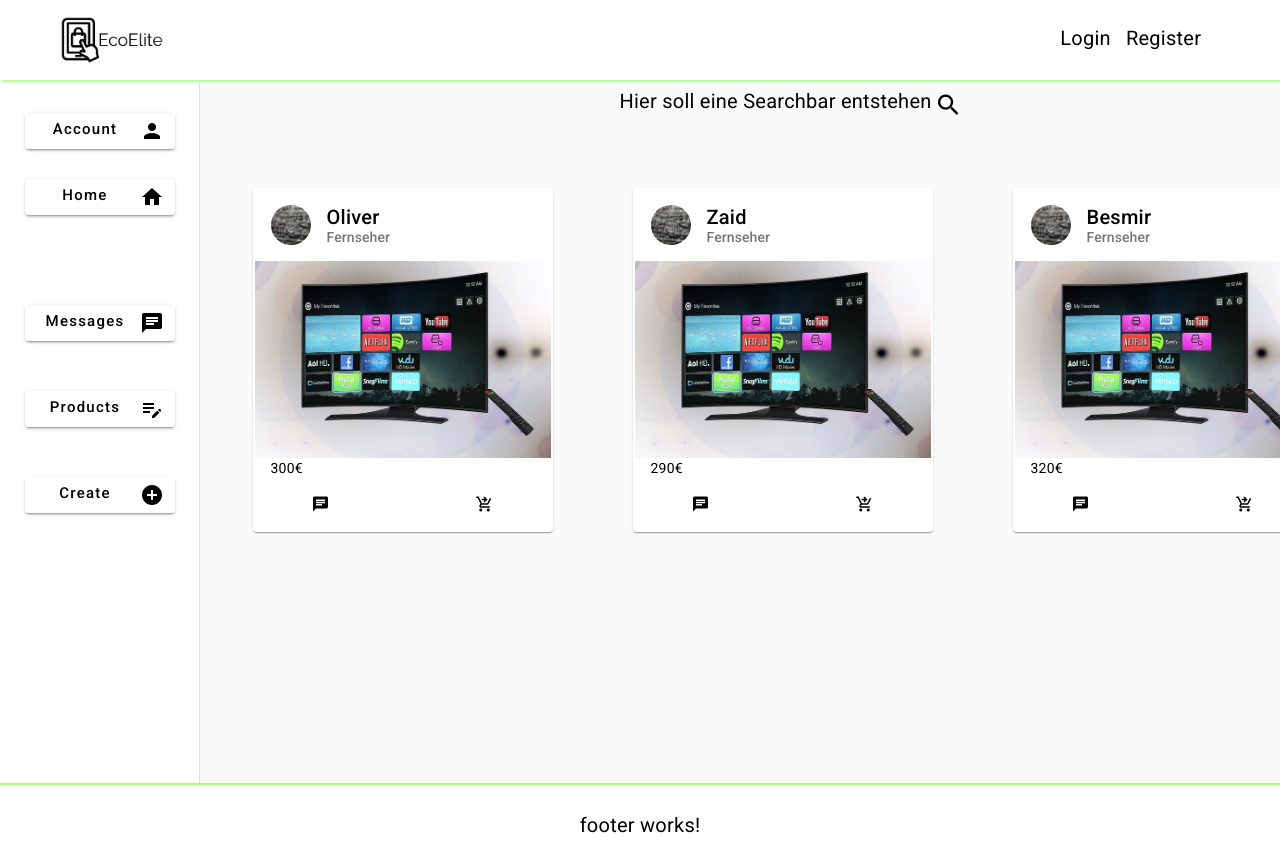
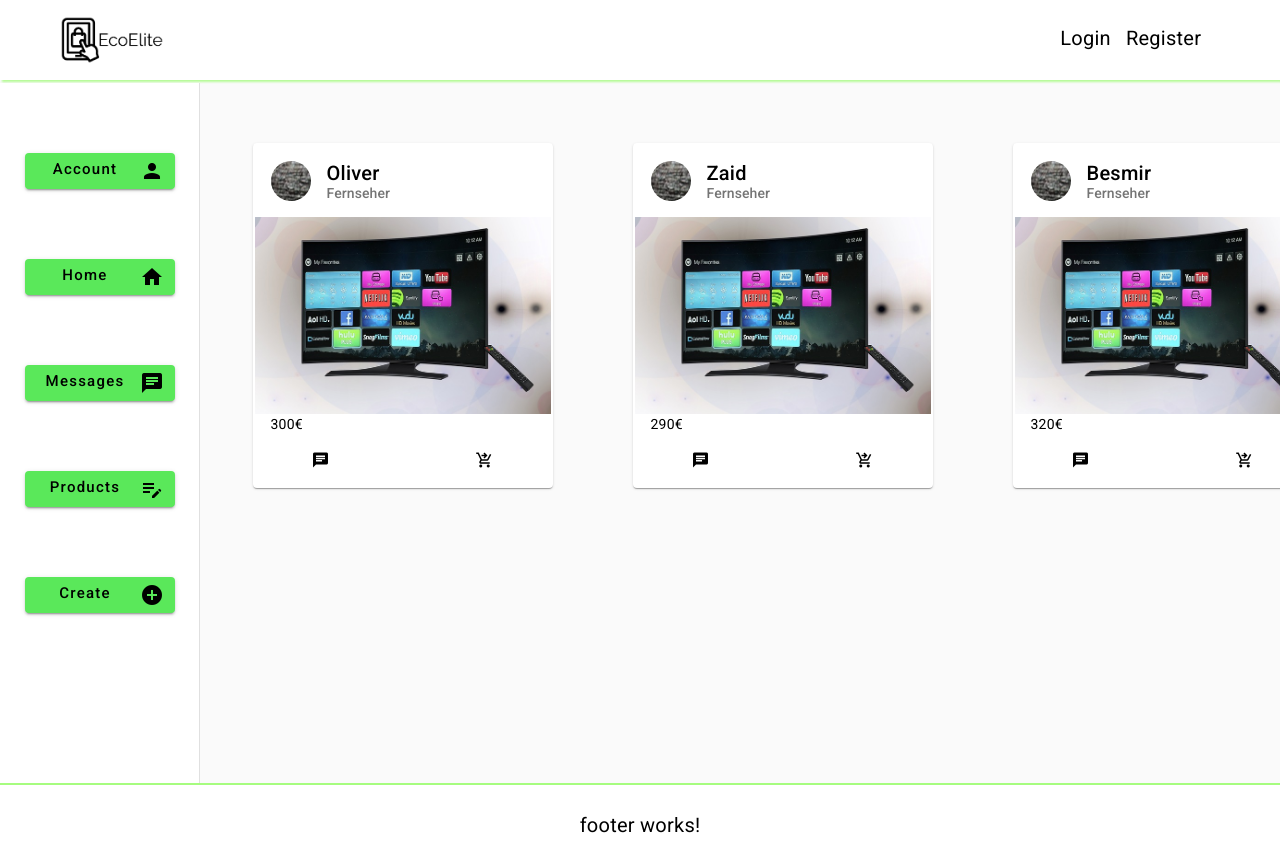
Before and after one commit to ASEMFAX422A/Marktplatz, an Angular app: page / in a window 1280 px wide. Shown: the top 855 px of the page. Built offline with nearby package versions, Linux system fonts and the light colour scheme.

Commit message:
account settings erstellt

```diff
--- a/src/app/accountsettings/accountsettings.component.html
+++ b/src/app/accountsettings/accountsettings.component.html
@@ -1 +1,6 @@
-<p>accountsettings works!</p>
+<div class="container">
+  <div class="headeraccount">
+    <h1>Account Settings</h1>
+    <mat-icon>person</mat-icon>
+  </div>
+</div>
--- a/src/app/accountsettings/accountsettings.component.scss
+++ b/src/app/accountsettings/accountsettings.component.scss
@@ -0,0 +1,23 @@
+.container {
+  width: 600px;
+  margin-top: 20px;
+  background-color: white ;
+  border-radius: 18px;
+  .headeraccount {
+    padding-top: 10px;
+    display: flex; /***icon weiter rechts und größer machen***/
+    text-align: center;
+    justify-items: center;
+    justify-content: center;
+    h1 {
+      font-size: 30px;
+      margin-left: 100px;
+    }
+    mat-icon {
+      height: 42px;
+      font-size: 40px;
+      width: 40px;
+      margin-left: 100px;
+   }
+  }
+}
--- a/src/app/app.component.html
+++ b/src/app/app.component.html
@@ -5,9 +5,6 @@
     <app-accountsettings></app-accountsettings>
   </div>
   <div *ngIf="hompageObserver |async">
-    <div class="searchbar-container">
-      <app-searchbar></app-searchbar>
-    </div>
     <div class="produkte-container">
       <app-produkte *ngFor="let i of [0, 1, 2]" [user]="username[i]" [product]="postProduct[i]" [price]="postPrice[i]"></app-produkte>
     </div>
--- a/src/app/app.component.scss
+++ b/src/app/app.component.scss
@@ -7,12 +7,6 @@
   max-height: 2500px;
   min-width: 400px;
   max-width: 1200px;
-  .searchbar-container {
-    margin-left: 80px;
-    display: flex ;
-    justify-content: center;
-    text-align: center;
-  }
   .produkte-container {   //container von den Produkten
     margin-top: 60px;
     margin-left: 65px;
--- a/src/app/leftsidebar/leftsidebar.component.html
+++ b/src/app/leftsidebar/leftsidebar.component.html
@@ -1,7 +1,7 @@
 <mat-drawer-container class="leftsidebar" autosize>
   <mat-drawer mode="side" opened>
-    <div class="accounthome">
-      <button (click)="setAccountTrue()"  mat-raised-button>  <!-- *ngIF abfrage, geht aber auch nur mit Verbindung zur Datenbank-->
+    <div class="accountbutton">
+      <button class="account" (click)="setAccountTrue()"  mat-raised-button>  <!-- *ngIF abfrage, geht aber auch nur mit Verbindung zur Datenbank-->
         <div class="leftsidebar-container">
           <div class="txtbuttons">
             Account    <!--* Accountname mit verbindung zur Datenbank *-->
@@ -9,7 +9,9 @@
           <mat-icon>person</mat-icon>
         </div>
       </button>
-      <button (click)="setHomepageTrue()"  mat-raised-button>  <!-- *ngIF abfrage, geht aber auch nur mit Verbindung zur Datenbank-->
+    </div>
+    <div class="hompagebutton">
+      <button class="homepage" (click)="setHomepageTrue()"  mat-raised-button>
         <div class="leftsidebar-container">
           <div class="txtbuttons">
             Home
@@ -19,7 +21,7 @@
       </button>
     </div>
     <div class="messages">
-      <button (click)="setMessagesTrue()"  mat-raised-button>
+      <button class="message" (click)="setMessagesTrue()"  mat-raised-button>
         <div class="leftsidebar-container">
           <div class="txtbuttons">
             Messages
@@ -29,7 +31,7 @@
       </button>
     </div>
     <div class="showproducts">
-      <button (click)="setProductsTrue()" mat-raised-button>
+      <button class="product" (click)="setProductsTrue()" mat-raised-button>
         <div class="leftsidebar-container">
           <div class="txtbuttons">
             Products
@@ -39,7 +41,7 @@
       </button>
     </div>
     <div class="createbutton">
-      <button (click)="openDialogcreateProduct()" mat-raised-button>
+      <button class="create" (click)="openDialogcreateProduct()" mat-raised-button>
         <div class="leftsidebar-container">
           <div class="txtbuttons">
             Create
--- a/src/app/leftsidebar/leftsidebar.component.scss
+++ b/src/app/leftsidebar/leftsidebar.component.scss
@@ -1,18 +1,30 @@
+.mat-drawer-inner-container {
+  background-color: green;
+}
 .leftsidebar {
-  .accounthome {
-    button {
-      margin-top: 30px;
-    }
-    margin-bottom: 40px;
-  }
   button {
     width: 150px;
-    margin-top: 50px;
+    margin-top: 70px;
   }
   min-height: 700px;
   max-height: 1500px;
   left: 0;
   mat-drawer {
+    .account {
+      background-color: rgb(90, 232, 90);
+    }
+    .message {
+      background-color: rgb(90, 232, 90);
+    }
+    .product {
+      background-color: rgb(90, 232, 90);
+    }
+    .homepage {
+      background-color: rgb(90, 232, 90);
+    }
+    .create {
+      background-color: rgb(90, 232, 90);
+    }
     width: 200px;
     text-align: center;
     align-items: center;
```
